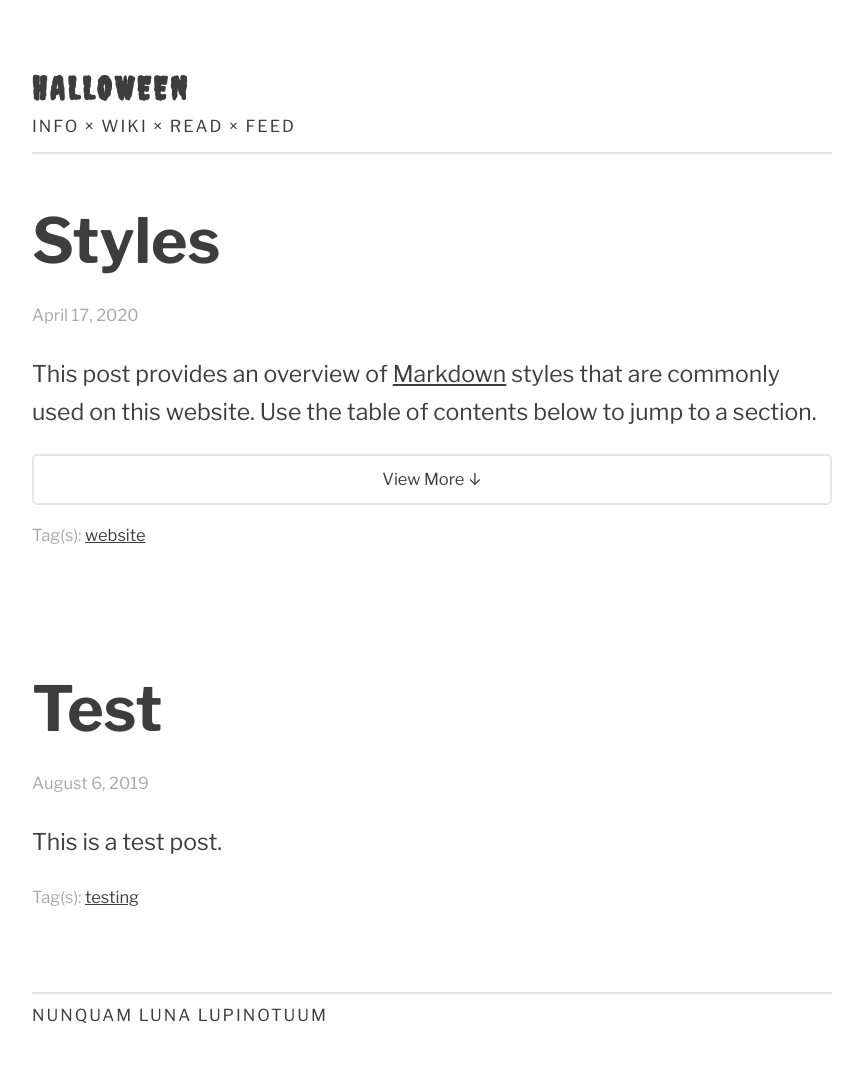
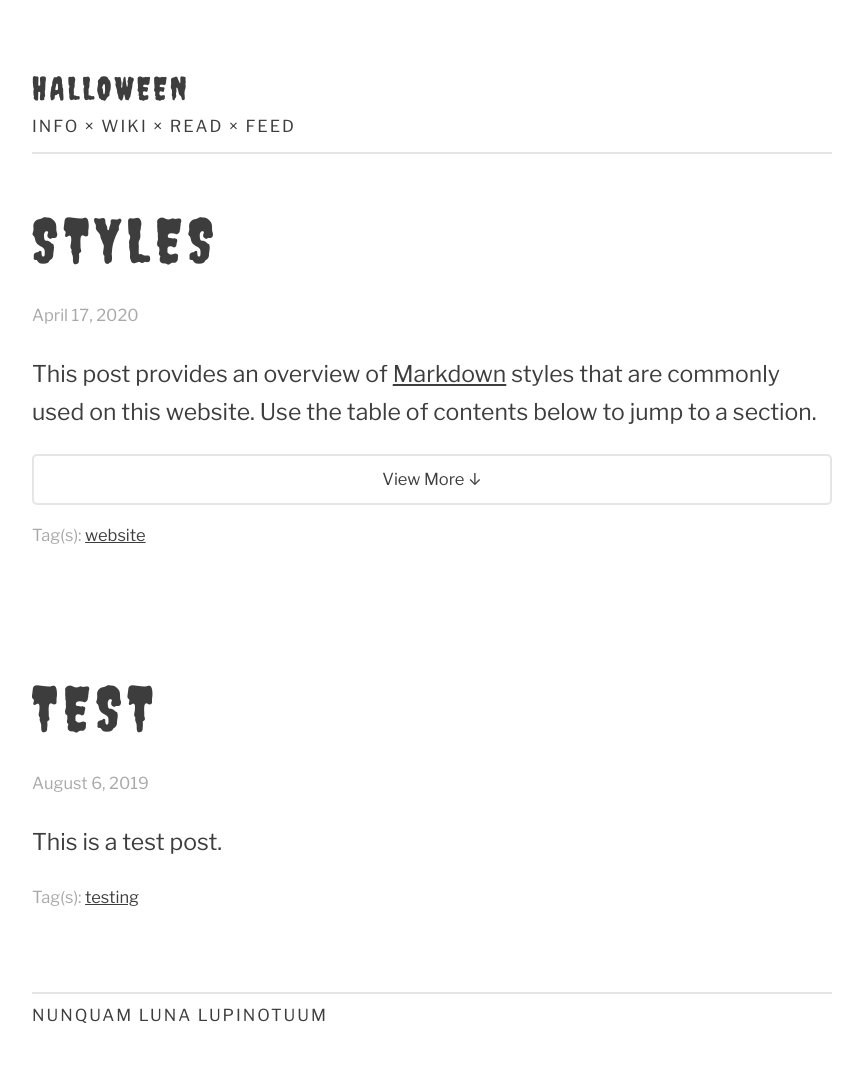
Before and after one commit to lmw13/lmw13, a Jekyll site: the page built from index.html, in a window 1280 px wide. Shown: the whole page, without its empty margins (208-1071 px from the left). Built offline with Jekyll 4.4.1, drawn with Linux system fonts in a browser that asks for light colours; the list of posts is cut into pages by our own code.

Commit message:
Update style.css

```diff
--- a/css/style.css
+++ b/css/style.css
@@ -88,8 +88,10 @@ h1,
 h2,
 h3,
 .header {
-	font-family: 'Libre Franklin', 'Inter', -apple-system, BlinkMacSystemFont, Segoe UI, Helvetica, Arial, sans-serif, Apple Color Emoji, Segoe UI Emoji, Segoe UI Symbol;
-	font-weight: 700;
+	font-family: 'Creepster', cursive;
+	font-weight: 400;
+	text-transform: uppercase;
+      	letter-spacing: 0.1em;
 }
 
 h1 {
@@ -98,9 +100,7 @@ h1 {
 }
 
 .header {
-	font-family: 'Creepster', cursive;
-	text-transform: uppercase;
-      	letter-spacing: 0.1em;
+
 	font-size: 1.4em;
 	line-height: 1.25em;
 }
```
